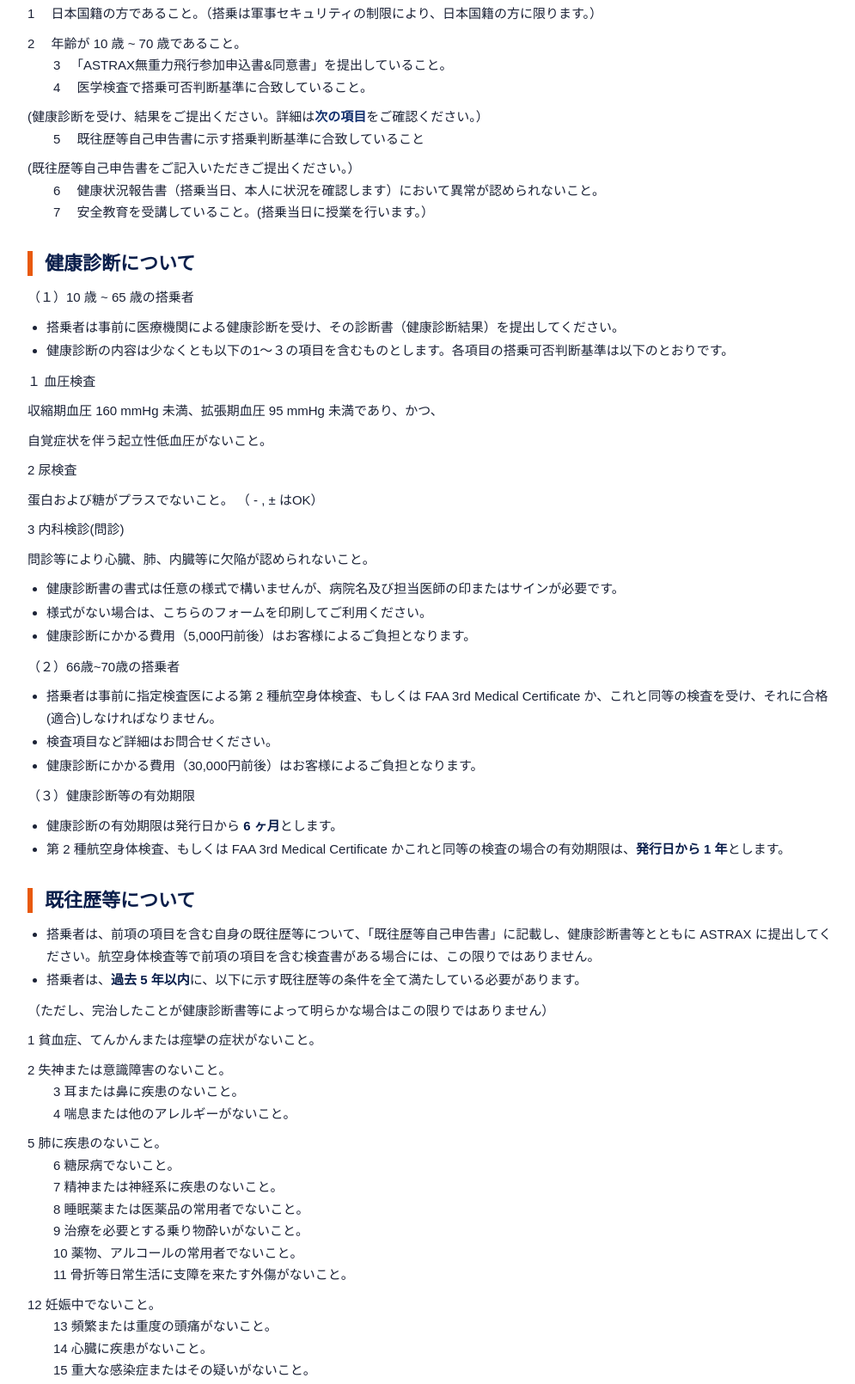
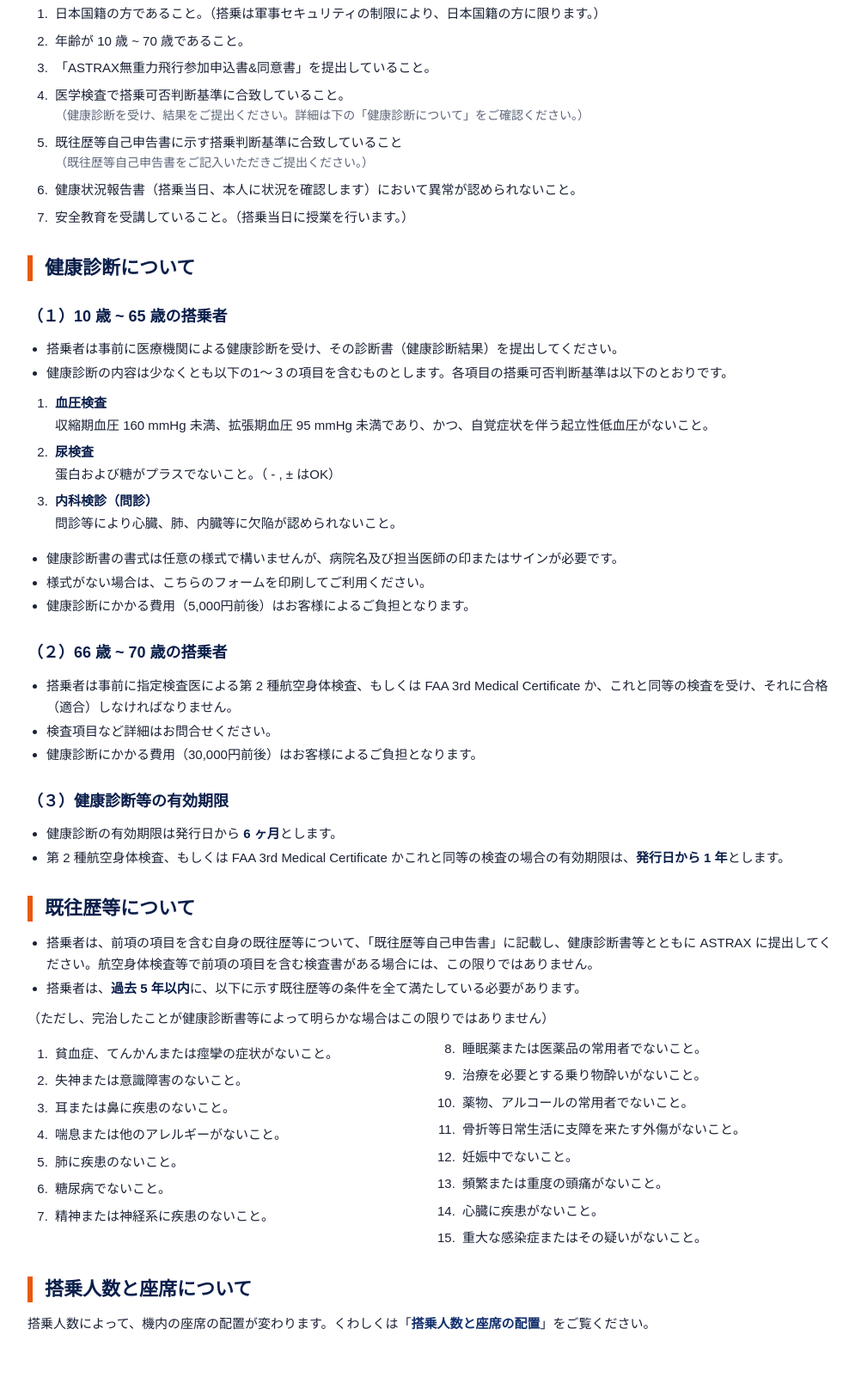
Before and after one commit to AI-TAICHI/astrax-zerog-pages, a plain HTML site: page conditions.html in a window 1280 px wide. Shown: the part 305-1915 px from the top of the page at 86% size, without its empty margins (138-1133 px from the left). Drawn offline with Linux system fonts and the light colour scheme.

Commit message:
参加条件: 番号つきの項目を一覧に組み直し、小見出しを付けてレイアウトを整える
Co-Authored-By: Claude Opus 5.5 <noreply@anthropic.com>

```diff
--- a/conditions.html
+++ b/conditions.html
@@ -80,55 +80,55 @@ body{font-size:15px;line-height:1.7}
 .fl .pc .pd{font-size:12px;line-height:1.55}
 .card span{font-size:12.5px}
 main.wrap{padding-bottom:50px}
-</style></head><body>
+</style><style>.sec h3{font-size:18px;color:var(--navy);margin:26px 0 10px}.sec ol.cl{margin:0 0 16px;padding-left:28px}.sec ol.cl li{margin:6px 0;padding-left:4px}.sec ol.cl .nt{display:block;font-size:14px;color:var(--mute)}.sec ol.two{columns:2;column-gap:36px}.sec ol.two li{break-inside:avoid}@media(max-width:700px){.sec ol.two{columns:1}}</style></head><body>
 <div class="hero"><div class="wrap"><p class="eyebrow">Zero Gravity Flight Experience in Japan</p><h1>参加条件</h1></div></div>
 <main class="wrap">
 <section class="sec"><h2>無重力飛行への参加可否基準</h2>
 <p>搭乗者は以下の条件を満たしている必要があります。</p>
-<p>1 　日本国籍の方であること。（搭乗は軍事セキュリティの制限により、日本国籍の方に限ります。）</p>
-<p>2 　年齢が 10 歳 ~ 70 歳であること。<br>
-　　3 　「ASTRAX無重力飛行参加申込書&amp;同意書」を提出していること。<br>
-　　4 　医学検査で搭乗可否判断基準に合致していること。</p>
-<p>(健康診断を受け、結果をご提出ください。詳細は<b><a href="https://www.astrax-zerog.space/conditions">次の項目</a></b>をご確認ください。）<br>
-　　5 　既往歴等自己申告書に示す搭乗判断基準に合致していること</p>
-<p>(既往歴等自己申告書をご記入いただきご提出ください。）<br>
-　　6 　健康状況報告書（搭乗当日、本人に状況を確認します）において異常が認められないこと。<br>
-　　7 　安全教育を受講していること。(搭乗当日に授業を行います。）</p>
+<ol class="cl">
+<li>日本国籍の方であること。（搭乗は軍事セキュリティの制限により、日本国籍の方に限ります。）</li>
+<li>年齢が 10 歳 ~ 70 歳であること。</li>
+<li>「ASTRAX無重力飛行参加申込書&amp;同意書」を提出していること。</li>
+<li>医学検査で搭乗可否判断基準に合致していること。<span class="nt">（健康診断を受け、結果をご提出ください。詳細は下の「健康診断について」をご確認ください。）</span></li>
+<li>既往歴等自己申告書に示す搭乗判断基準に合致していること<span class="nt">（既往歴等自己申告書をご記入いただきご提出ください。）</span></li>
+<li>健康状況報告書（搭乗当日、本人に状況を確認します）において異常が認められないこと。</li>
+<li>安全教育を受講していること。（搭乗当日に授業を行います。）</li>
+</ol>
 </section>
 <section class="sec"><h2>健康診断について</h2>
-<p>（１）10 歳 ~ 65 歳の搭乗者</p>
+<h3>（１）10 歳 ~ 65 歳の搭乗者</h3>
 <ul><li>搭乗者は事前に医療機関による健康診断を受け、その診断書（健康診断結果）を提出してください。</li><li>健康診断の内容は少なくとも以下の1〜３の項目を含むものとします。各項目の搭乗可否判断基準は以下のとおりです。</li></ul>
-<p>１ 血圧検査</p>
-<p>収縮期血圧 160 mmHg 未満、拡張期血圧 95 mmHg 未満であり、かつ、</p>
-<p>自覚症状を伴う起立性低血圧がないこと。</p>
-<p>2 尿検査</p>
-<p>蛋白および糖がプラスでないこと。 （ - , ± はOK）</p>
-<p>3 内科検診(問診)</p>
-<p>問診等により心臓、肺、内臓等に欠陥が認められないこと。</p>
+<ol class="cl">
+<li><b>血圧検査</b><br>収縮期血圧 160 mmHg 未満、拡張期血圧 95 mmHg 未満であり、かつ、自覚症状を伴う起立性低血圧がないこと。</li>
+<li><b>尿検査</b><br>蛋白および糖がプラスでないこと。（ - , ± はOK）</li>
+<li><b>内科検診（問診）</b><br>問診等により心臓、肺、内臓等に欠陥が認められないこと。</li>
+</ol>
 <ul><li>健康診断書の書式は任意の様式で構いませんが、病院名及び担当医師の印またはサインが必要です。</li><li>様式がない場合は、こちらのフォームを印刷してご利用ください。</li><li>健康診断にかかる費用（5,000円前後）はお客様によるご負担となります。</li></ul>
-<p>（２）66歳~70歳の搭乗者</p>
-<ul><li>搭乗者は事前に指定検査医による第 2 種航空身体検査、もしくは FAA 3rd Medical Certificate か、これと同等の検査を受け、それに合格(適合)しなければなりません。</li><li>検査項目など詳細はお問合せください。</li><li>健康診断にかかる費用（30,000円前後）はお客様によるご負担となります。</li></ul>
-<p>（３）健康診断等の有効期限</p>
+<h3>（２）66 歳 ~ 70 歳の搭乗者</h3>
+<ul><li>搭乗者は事前に指定検査医による第 2 種航空身体検査、もしくは FAA 3rd Medical Certificate か、これと同等の検査を受け、それに合格（適合）しなければなりません。</li><li>検査項目など詳細はお問合せください。</li><li>健康診断にかかる費用（30,000円前後）はお客様によるご負担となります。</li></ul>
+<h3>（３）健康診断等の有効期限</h3>
 <ul><li>健康診断の有効期限は発行日から<b> 6 ヶ月</b>とします。</li><li>第 2 種航空身体検査、もしくは FAA 3rd Medical Certificate かこれと同等の検査の場合の有効期限は、<b>発行日から 1 年</b>とします。</li></ul>
 </section>
 <section class="sec"><h2>既往歴等について</h2>
 <ul><li>搭乗者は、前項の項目を含む自身の既往歴等について、「既往歴等自己申告書」に記載し、健康診断書等とともに ASTRAX に提出してください。航空身体検査等で前項の項目を含む検査書がある場合には、この限りではありません。</li><li>搭乗者は、<b>過去 5 年以内</b>に、以下に示す既往歴等の条件を全て満たしている必要があります。</li></ul>
 <p>（ただし、完治したことが健康診断書等によって明らかな場合はこの限りではありません）</p>
-<p>1 貧血症、てんかんまたは痙攣の症状がないこと。</p>
-<p>2 失神または意識障害のないこと。<br>
-　　3 耳または鼻に疾患のないこと。<br>
-　　4 喘息または他のアレルギーがないこと。</p>
-<p>5 肺に疾患のないこと。<br>
-　　6 糖尿病でないこと。<br>
-　　7 精神または神経系に疾患のないこと。<br>
-　　8 睡眠薬または医薬品の常用者でないこと。<br>
-　　9 治療を必要とする乗り物酔いがないこと。<br>
-　　10 薬物、アルコールの常用者でないこと。<br>
-　　11 骨折等日常生活に支障を来たす外傷がないこと。</p>
-<p>12 妊娠中でないこと。<br>
-　　13 頻繁または重度の頭痛がないこと。<br>
-　　14 心臓に疾患がないこと。<br>
-　　15 重大な感染症またはその疑いがないこと。</p>
+<ol class="cl two">
+<li>貧血症、てんかんまたは痙攣の症状がないこと。</li>
+<li>失神または意識障害のないこと。</li>
+<li>耳または鼻に疾患のないこと。</li>
+<li>喘息または他のアレルギーがないこと。</li>
+<li>肺に疾患のないこと。</li>
+<li>糖尿病でないこと。</li>
+<li>精神または神経系に疾患のないこと。</li>
+<li>睡眠薬または医薬品の常用者でないこと。</li>
+<li>治療を必要とする乗り物酔いがないこと。</li>
+<li>薬物、アルコールの常用者でないこと。</li>
+<li>骨折等日常生活に支障を来たす外傷がないこと。</li>
+<li>妊娠中でないこと。</li>
+<li>頻繁または重度の頭痛がないこと。</li>
+<li>心臓に疾患がないこと。</li>
+<li>重大な感染症またはその疑いがないこと。</li>
+</ol>
 </section>
 <section class="sec"><h2>搭乗人数と座席について</h2><p>搭乗人数によって、機内の座席の配置が変わります。くわしくは「<b><a href="https://www.astrax-zerog.space/seats" target="_top">搭乗人数と座席の配置</a></b>」をご覧ください。</p></section>
 </main>
```
